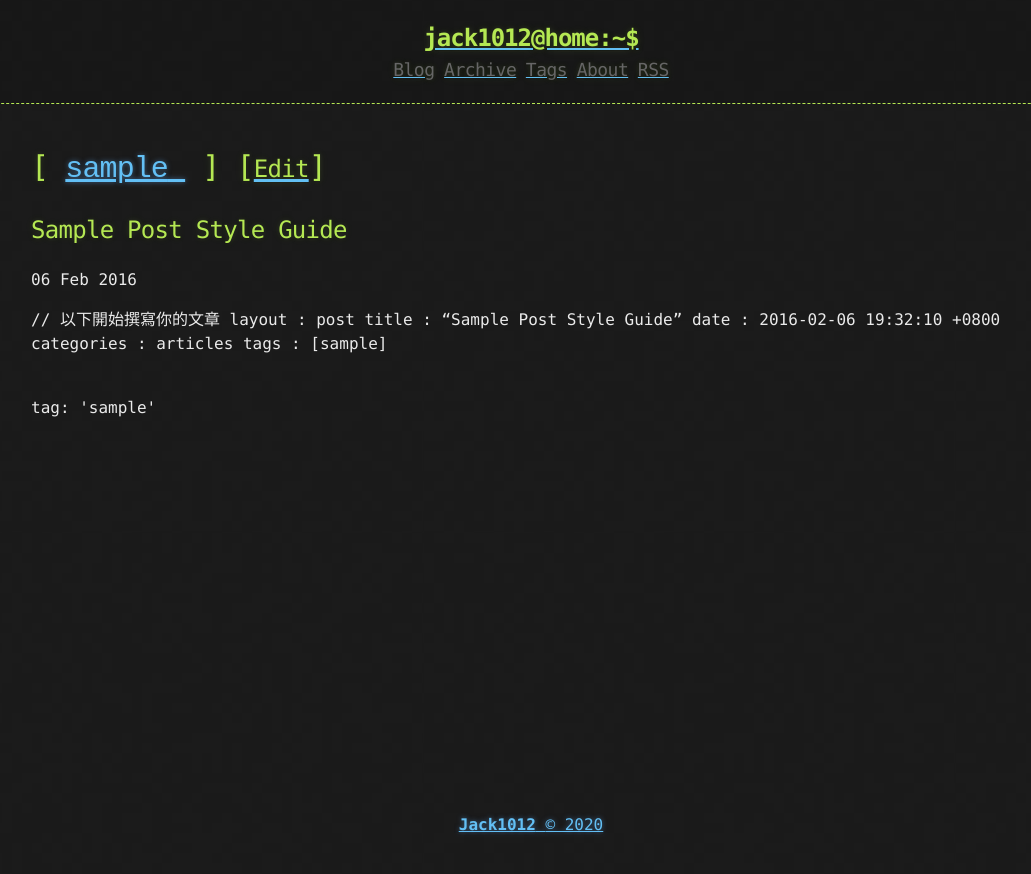
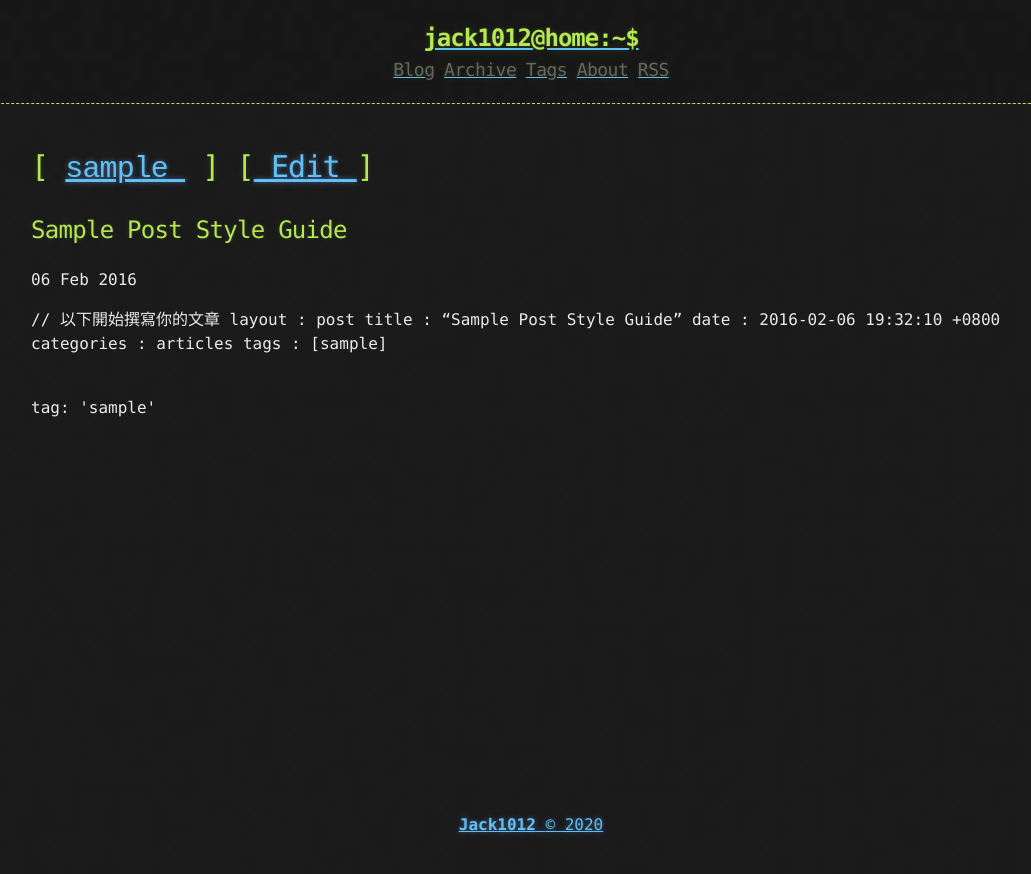
Before and after one commit to jack1012/jack1012.github.io, a Jekyll site: the page built from _posts/2020-03-23-template.md, in a window 1280 px wide. Shown: the top 874 px of the page, without its empty margins (109-1140 px from the left). Built offline with Jekyll 4.4.1, drawn with Linux system fonts in a browser that asks for light colours.

Commit message:
Update post.html

```diff
--- a/_layouts/post.html
+++ b/_layouts/post.html
@@ -10,7 +10,7 @@ layout: default
             {% endfor %}
             ]</span>
 
-  [<a href="{{ "/_post/" | prepend: site.baseurl | replace: '//', '/' }}"><h2 class="header-link">Edit</h2></a>]
+  [<a href="https://github.com/jack1012/jack1012.github.io/tree/master/_posts" target="_blank" > Edit </a>]
   </h1>
 
   <h2>{{ page.title }} </h2>
```
